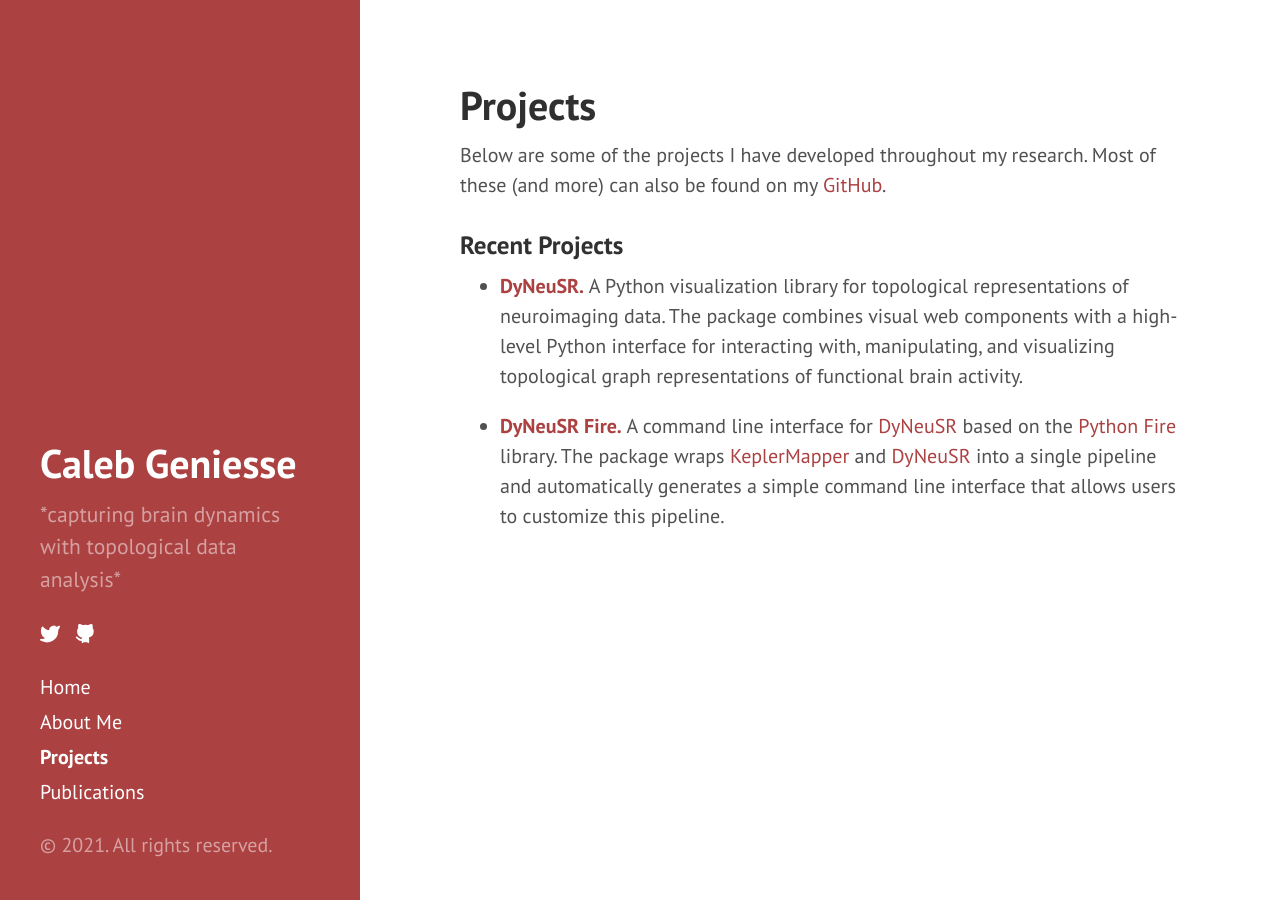
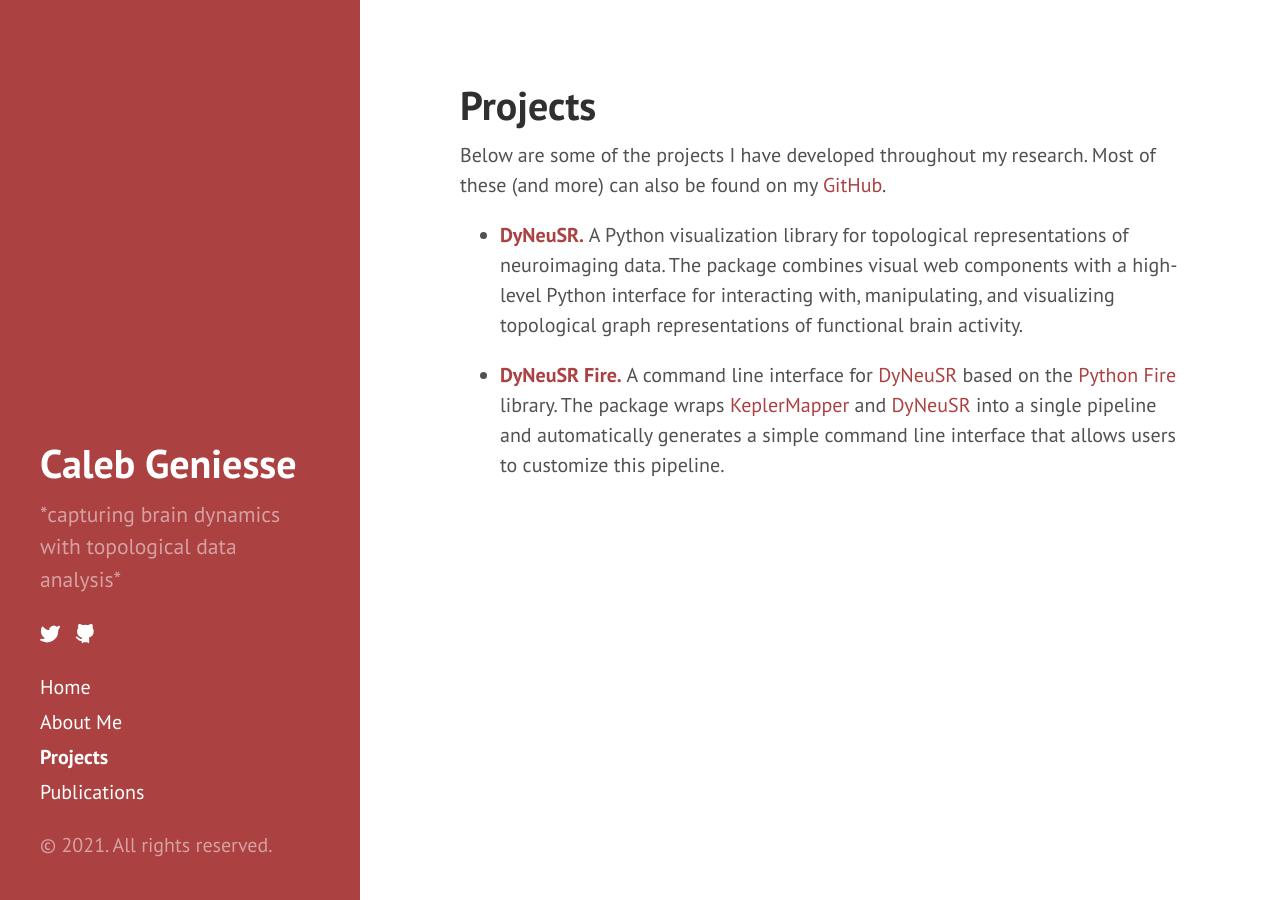
Before and after one commit to calebgeniesse/calebgeniesse.github.io, a Jekyll site: the page built from projects.md, in a window 1280 px wide. Built offline with Jekyll 4.4.1, drawn with Linux system fonts in a browser that asks for light colours.

Commit message:
Update projects.md

```diff
--- a/projects.md
+++ b/projects.md
@@ -5,9 +5,6 @@
 
 Below are some of the projects I have developed throughout my research. Most of these (and more) can also be found on my [GitHub](https://github.com/calebgeniesse).
 
-
-### Recent Projects
-
 - **[DyNeuSR.](https://braindynamicslab.github.io/dyneusr/)**&nbsp;A Python visualization library for topological representations of neuroimaging data. The package combines visual web components with a high-level Python interface for interacting with, manipulating, and visualizing topological graph representations of functional brain activity.
 
 - **[DyNeuSR Fire.](https://braindynamicslab.github.io/dyneusr-fire/)**&nbsp;A command line interface for [DyNeuSR](https://braindynamicslab.github.io/dyneusr/) based on the [Python Fire](https://github.com/google/python-fire) library. The package wraps [KeplerMapper](https://kepler-mapper.scikit-tda.org/en/latest/) and [DyNeuSR](https://braindynamicslab.github.io/dyneusr/) into a single pipeline and automatically generates a simple command line interface that allows users to customize this pipeline.
```
